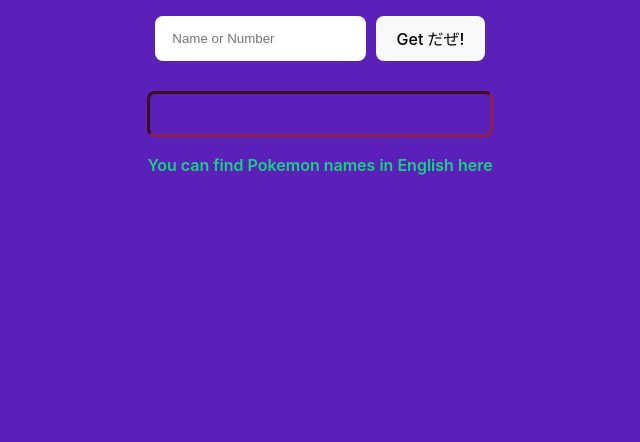
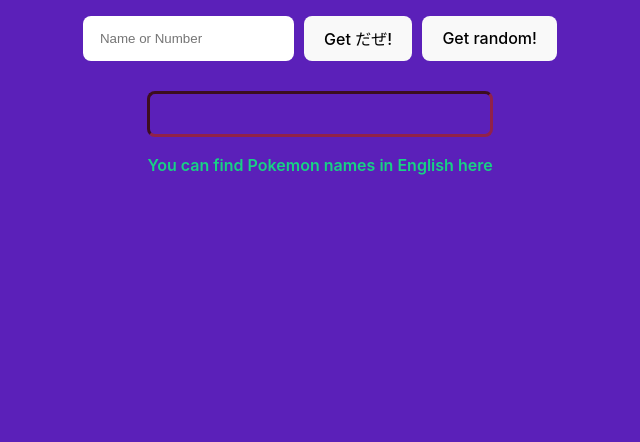
Before and after one commit to Sss0o1101/PokeAPI, a website built with Vite: page step-23/index.html in a window 1280 px wide. Shown: the part 358-800 px from the top of the page, without its empty margins (320-960 px from the left). Built offline with nearby package versions, Linux system fonts and the light colour scheme.

Commit message:
randomボタンの追加

```diff
--- a/step-23/index.html
+++ b/step-23/index.html
@@ -16,6 +16,7 @@
     <form action="#" class="form" id="pk-form">
       <input type="text" name="pokeName" placeholder="Name or Number">
       <button type="submit">Get だぜ!</button>
+      <button type="submit" id="rdmBtn">Get random!</button>
     </form>
 
     <div class="result" id="pk-result"></div>
```
